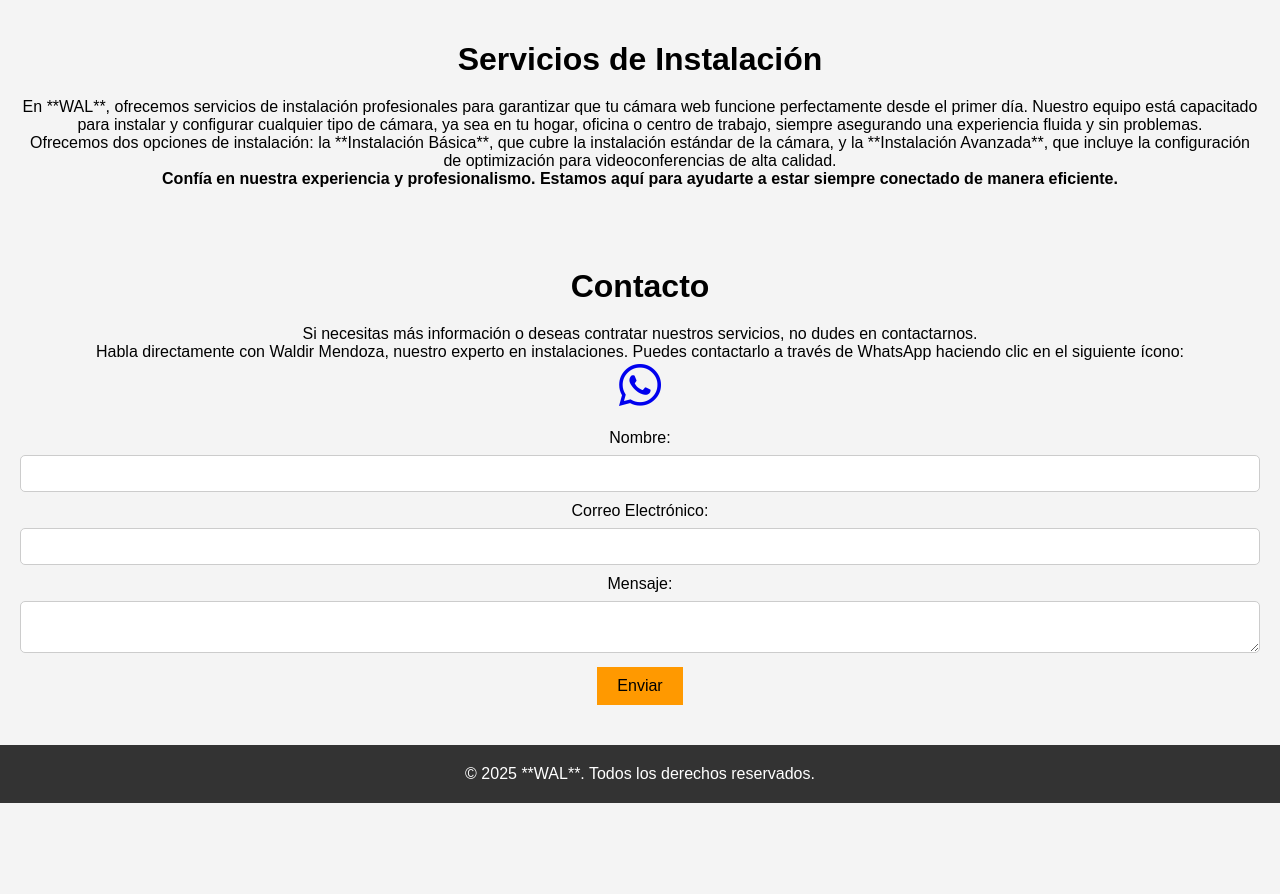
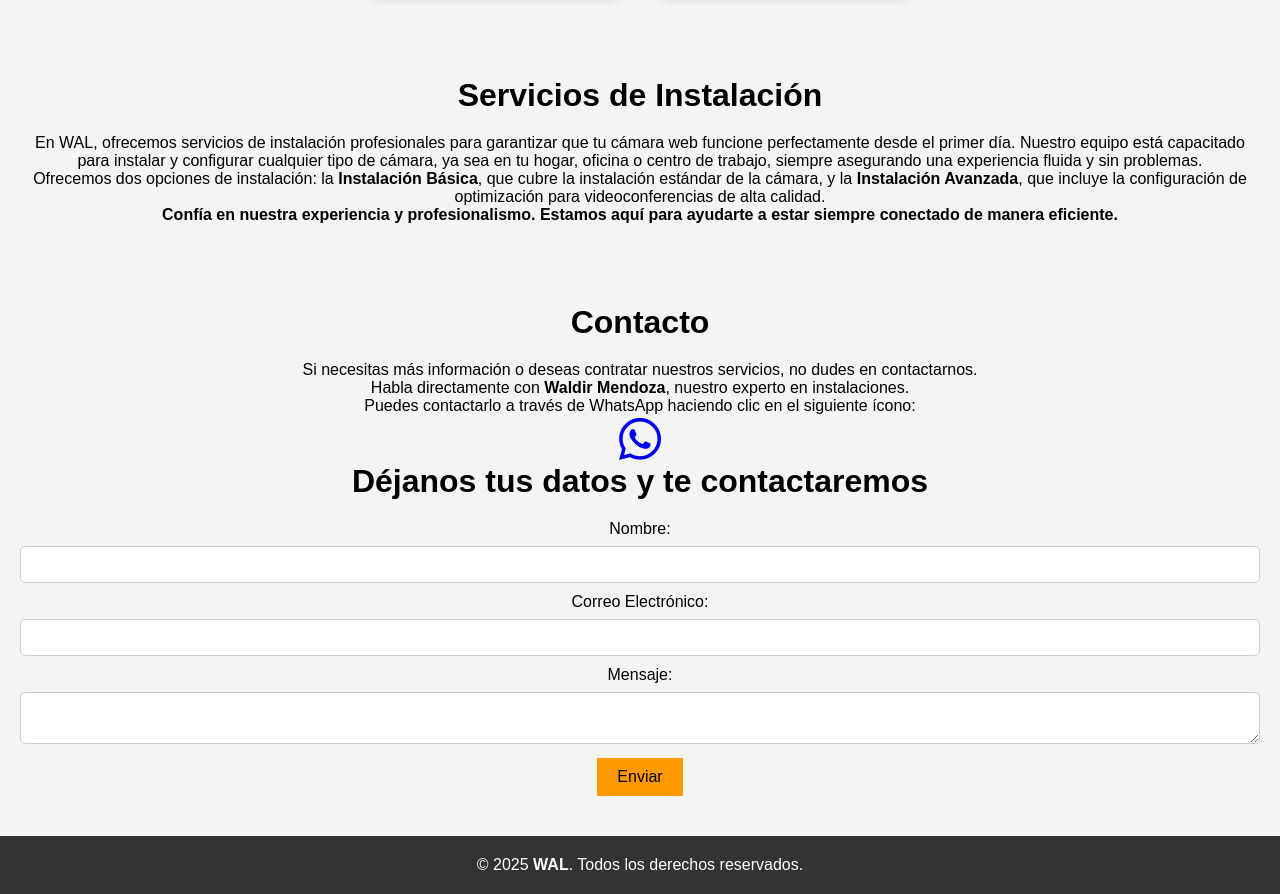
Before and after one commit to Fuk4to/Wal-Camaras, a plain HTML site: page index.html in a window 1280 px wide. Shown: the part 1145-2039 px from the top of the page. Before the commit the page ends 1948 px from the top, so only its background shows below. Drawn offline with Linux system fonts and the light colour scheme.

Commit message:
Update index.html

```diff
--- a/index.html
+++ b/index.html
@@ -22,10 +22,13 @@
     </header>
 
     <section id="banner">
-        <h1>Bienvenidos a **WAL** - Cámaras Web & Instalación</h1>
-        <p>Con más de <strong>2 años de experiencia</strong> en la instalación profesional de cámaras web, **WAL** se ha consolidado como un referente en el sector, ofreciendo servicios de alta calidad y soluciones personalizadas. Nos especializamos en la venta de cámaras web de última tecnología y proporcionamos un servicio de instalación que asegura un funcionamiento óptimo y sin complicaciones.</p>
+        <div>
+            <h1>WAL - Cámaras Web & Instalación</h1>
+            <p>Con más de <strong>2 años de experiencia</strong> en la instalación profesional de cámaras web, <strong>WAL</strong> se ha consolidado como un referente en el sector, ofreciendo servicios de alta calidad y soluciones personalizadas. Nos especializamos en la venta de cámaras web de última tecnología y proporcionamos un servicio de instalación que asegura un funcionamiento óptimo y sin complicaciones.</p>
             <p>Nos movemos no solo en <strong>Lima</strong>, sino que también ofrecemos nuestros servicios en <strong>todas las provincias</strong>, llevando nuestra experiencia y profesionalismo a cada rincón del país. Ya sea para el hogar, oficinas o centros de trabajo, somos tu aliado confiable para mantenerte conectado de manera clara y eficiente.</p>
-        <button id="cta-button">Comprar Ahora</button>
+            <br></br>
+            <button id="cta-button">Consulta ahora</button>
+        </div>
     </section>
 
     <section id="productos">
@@ -107,20 +110,24 @@
     </section>
 
     <section id="servicios">
+        <div>
             <h2>Servicios de Instalación</h2>
-        <p>En **WAL**, ofrecemos servicios de instalación profesionales para garantizar que tu cámara web funcione perfectamente desde el primer día. Nuestro equipo está capacitado para instalar y configurar cualquier tipo de cámara, ya sea en tu hogar, oficina o centro de trabajo, siempre asegurando una experiencia fluida y sin problemas.</p>
-        <p>Ofrecemos dos opciones de instalación: la **Instalación Básica**, que cubre la instalación estándar de la cámara, y la **Instalación Avanzada**, que incluye la configuración de optimización para videoconferencias de alta calidad.</p>
+            <p>En WAL, ofrecemos servicios de instalación profesionales para garantizar que tu cámara web funcione perfectamente desde el primer día. Nuestro equipo está capacitado para instalar y configurar cualquier tipo de cámara, ya sea en tu hogar, oficina o centro de trabajo, siempre asegurando una experiencia fluida y sin problemas.</p>
+            <p>Ofrecemos dos opciones de instalación: la <strong>Instalación Básica</strong>, que cubre la instalación estándar de la cámara, y la <strong>Instalación Avanzada</strong>, que incluye la configuración de optimización para videoconferencias de alta calidad.</p>
             <p><strong>Confía en nuestra experiencia y profesionalismo. Estamos aquí para ayudarte a estar siempre conectado de manera eficiente.</strong></p>
+        </div>
     </section>
-
     <section id="contacto">
+        <div>
             <h2>Contacto</h2>
             <p>Si necesitas más información o deseas contratar nuestros servicios, no dudes en contactarnos.</p>
-        <p>Habla directamente con Waldir Mendoza, nuestro experto en instalaciones. Puedes contactarlo a través de WhatsApp haciendo clic en el siguiente ícono:</p>
+            <p>Habla directamente con <strong>Waldir Mendoza</strong>, nuestro experto en instalaciones.</p>
+            <p>Puedes contactarlo a través de WhatsApp haciendo clic en el siguiente ícono:</p>
             <!-- Ícono de acceso a WhatsApp -->
             <a href="https://wa.me/51964767378" target="_blank">
                 <i class="fab fa-whatsapp fa-3x"></i>
             </a>
+            <h2>Déjanos tus datos y te contactaremos</h2>
             <form id="contact-form">
                 <label for="name">Nombre:</label>
                 <input type="text" id="name" name="name" required>
@@ -133,10 +140,11 @@
 
                 <button type="submit">Enviar</button>
             </form>
+        </div>
     </section>
 
     <footer>
-        <p>&copy; 2025 **WAL**. Todos los derechos reservados.</p>
+        <p>&copy; 2025 <strong>WAL</strong>. Todos los derechos reservados.</p>
     </footer>
 
     <script src="script.js"></script>
```
Lines whose indentation alone changed are shown as unchanged.
